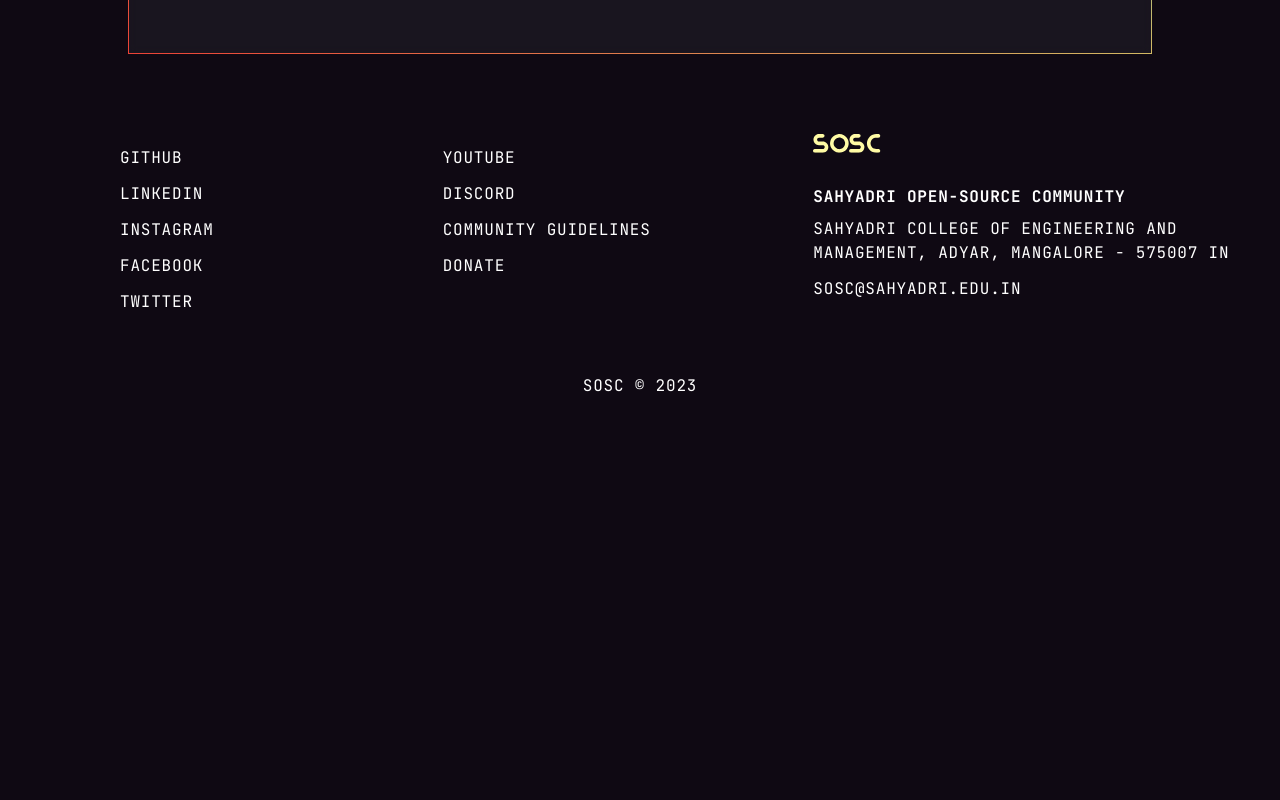
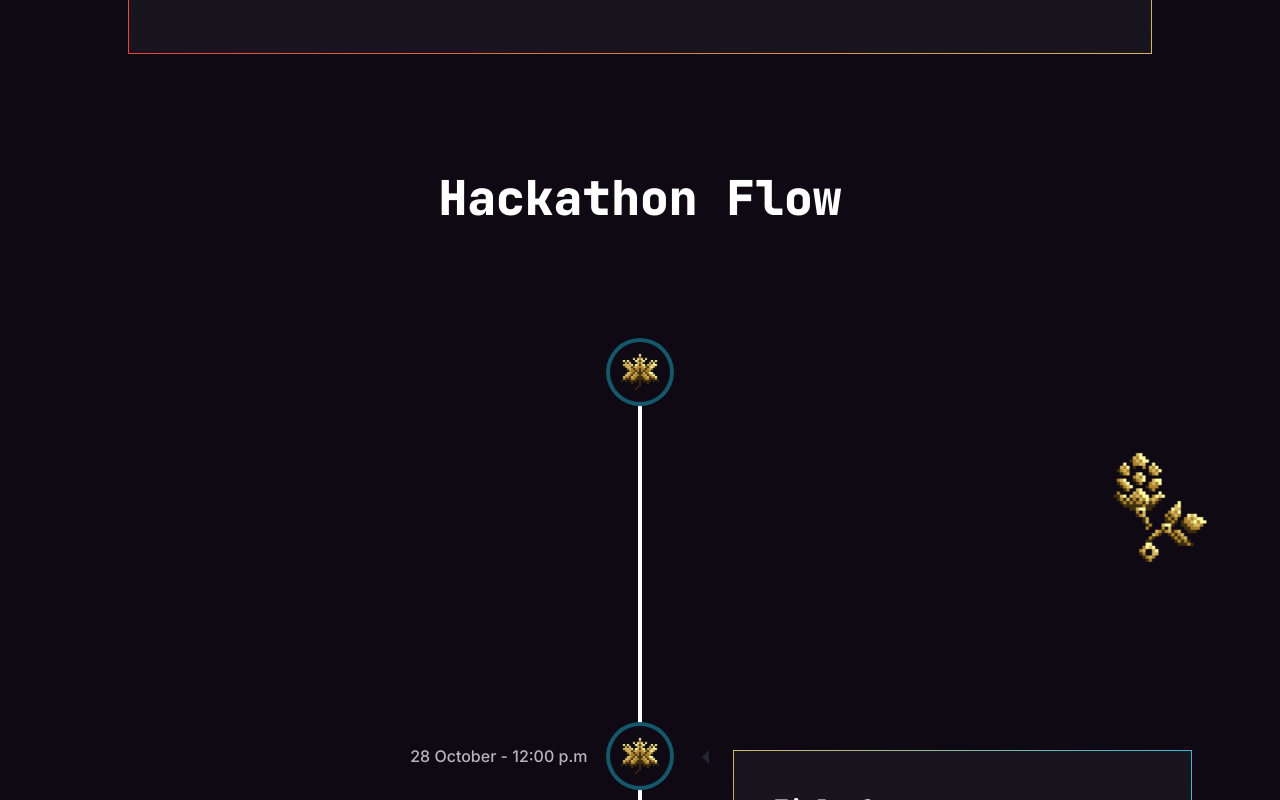
Before and after one commit to so-sc/hacktoberfest-23, a Next.js app: page / in a window 1280 px wide. Shown: the part 1600-2400 px from the top of the page. Before the commit the page ends 2018 px from the top, so only its background shows below. Built offline with nearby package versions, Linux system fonts and the light colour scheme.

Commit message:
testing navbar

```diff
--- a/src/app/page.tsx
+++ b/src/app/page.tsx
@@ -70,7 +70,7 @@
 
   return (
     <main className="min-h-screen">
-      {/* <div className="-z-20">
+      <div className="-z-20">
         {images.map((image, index) => (
           <img
             key={index}
@@ -79,7 +79,7 @@
             className={image.className}
           />
         ))}
-      </div> */}
+      </div>
       <section id="home">
         <Hero />
       </section>
@@ -88,14 +88,14 @@
       <div id="about">
         <About />
       </div>
-      {/* <section id="flowchart">
+      <section id="flowchart">
         <Flowchart />
       </section>
       <section id="themes">
         <Themes />
       </section>
       <Rewards />
-      <Judges /> */}
+      <Judges />
       <Footer />
     </main>
   );
```
